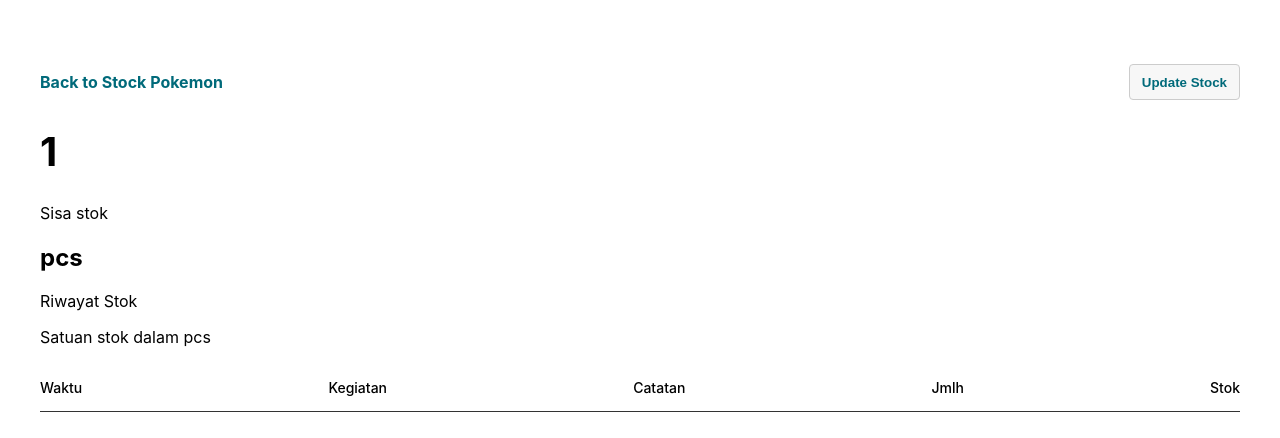
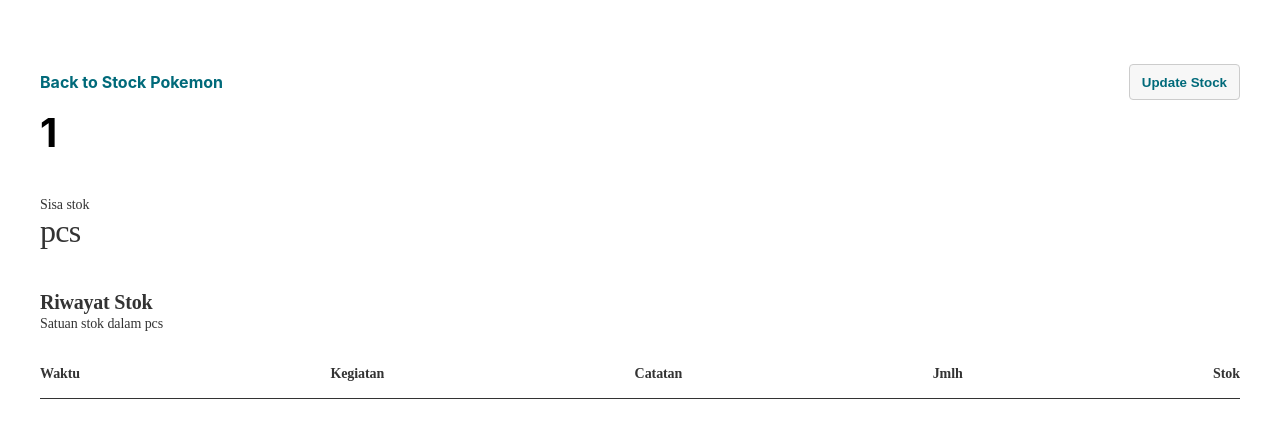
Before and after one commit to afifalfiano/pokemon-stock, a React (Create React App) app: page /detail/1 in a window 1280 px wide. Shown: the top 438 px of the page. Built offline with nearby package versions, Linux system fonts and the light colour scheme.

Commit message:
fix: detail

```diff
--- a/src/page/Detail/Detail.module.css
+++ b/src/page/Detail/Detail.module.css
@@ -6,6 +6,15 @@
 
 .container-detail h1 {
     font-size: 2.5rem;
+}
+
+
+.pika {
+ margin: 8px 0 2.5rem 0;
+}
+
+.pika h1 {
+    margin: 0;
 }
 
 .container-detail .header {
@@ -42,7 +51,13 @@
     align-items: center;
     border-bottom: 1px solid var(--black);
     height: 48px;
-    font-weight: 500;
+    font-weight: 600;
+    font-family: 'Rubik';
+    font-style: normal;
+    font-size: 14px;
+    line-height: 20px;
+    letter-spacing: -0.006em;
+    color: #333333;
 }
 
 .table .table-body {
@@ -51,6 +66,11 @@
     justify-content: space-between;
     align-items: center;
     border-bottom: 1px solid #ccc;
+    font-family: 'Nunito Sans';
+    font-style: normal;
+    font-weight: 400;
+    font-size: 14px;
+    line-height: 20px;
 
 }
 
@@ -61,6 +81,60 @@
 }
 
 .table .table-body div:nth-child(4){
-    color: var(--primary);
+    color: #219653;
     font-weight: 500;
 }
+
+.stock {
+    margin: 2.5rem 0;
+}
+
+.stock p {
+    font-family: 'Rubik';
+    font-style: normal;
+    font-weight: 400;
+    font-size: 14px;
+    letter-spacing: -0.006em;
+    color: #333333;
+    margin: 0;
+}
+
+.stock h2 {
+    font-family: 'Rubik';
+    font-style: normal;
+    font-weight: 400;
+    font-size: 32px;
+    letter-spacing: -0.021em;
+    color: #333333;
+    margin: 0;
+}
+
+.history-stock {
+    margin: 2.5rem 0 1rem 0;
+}
+
+.history-stock p:nth-child(1) {
+    font-family: 'Rubik';
+    font-style: normal;
+    font-weight: 700;
+    font-size: 20px;
+    line-height: 24px;
+    display: flex;
+    align-items: center;
+    letter-spacing: -0.011em;
+    color: #333333;
+    margin: 0;
+}
+
+.history-stock p:nth-child(2) {
+    font-family: 'Nunito Sans';
+    font-style: normal;
+    font-weight: 400;
+    font-size: 14px;
+    line-height: 20px;
+    display: flex;
+    align-items: center;
+    letter-spacing: -0.006em;
+    color: #333333;
+    margin: 0;
+}
--- a/src/page/Detail/Detail.tsx
+++ b/src/page/Detail/Detail.tsx
@@ -30,14 +30,16 @@
                 <div className={styles.previous} onClick={() => navigate('/')}>Back to Stock Pokemon</div>
                 <button type='button'>Update Stock</button>
             </div>
-            <h1 style={{textTransform: 'capitalize'}}>{name}</h1>
+            <div className={styles.pika}>
+                <h1 style={{textTransform: 'capitalize'}}>{name}</h1>
+            </div>
 
-            <div>
+            <div className={styles.stock}>
               <p>Sisa stok</p>
               <h2>{detail?.stok} pcs</h2>
             </div>
 
-            <div>
+            <div className={styles['history-stock']}>
               <p>Riwayat Stok</p>
               <p>Satuan stok dalam pcs</p>
             </div>
```
